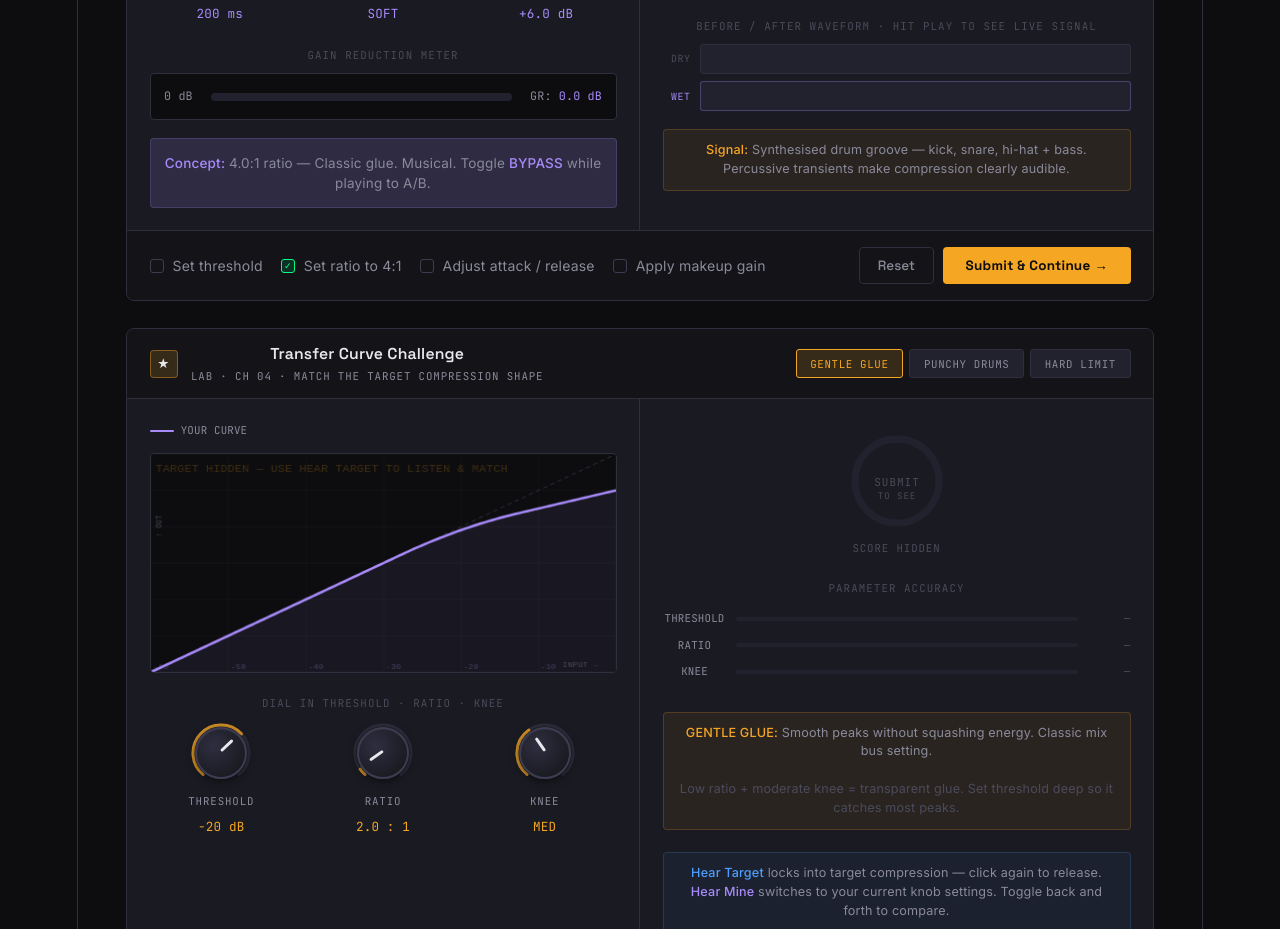
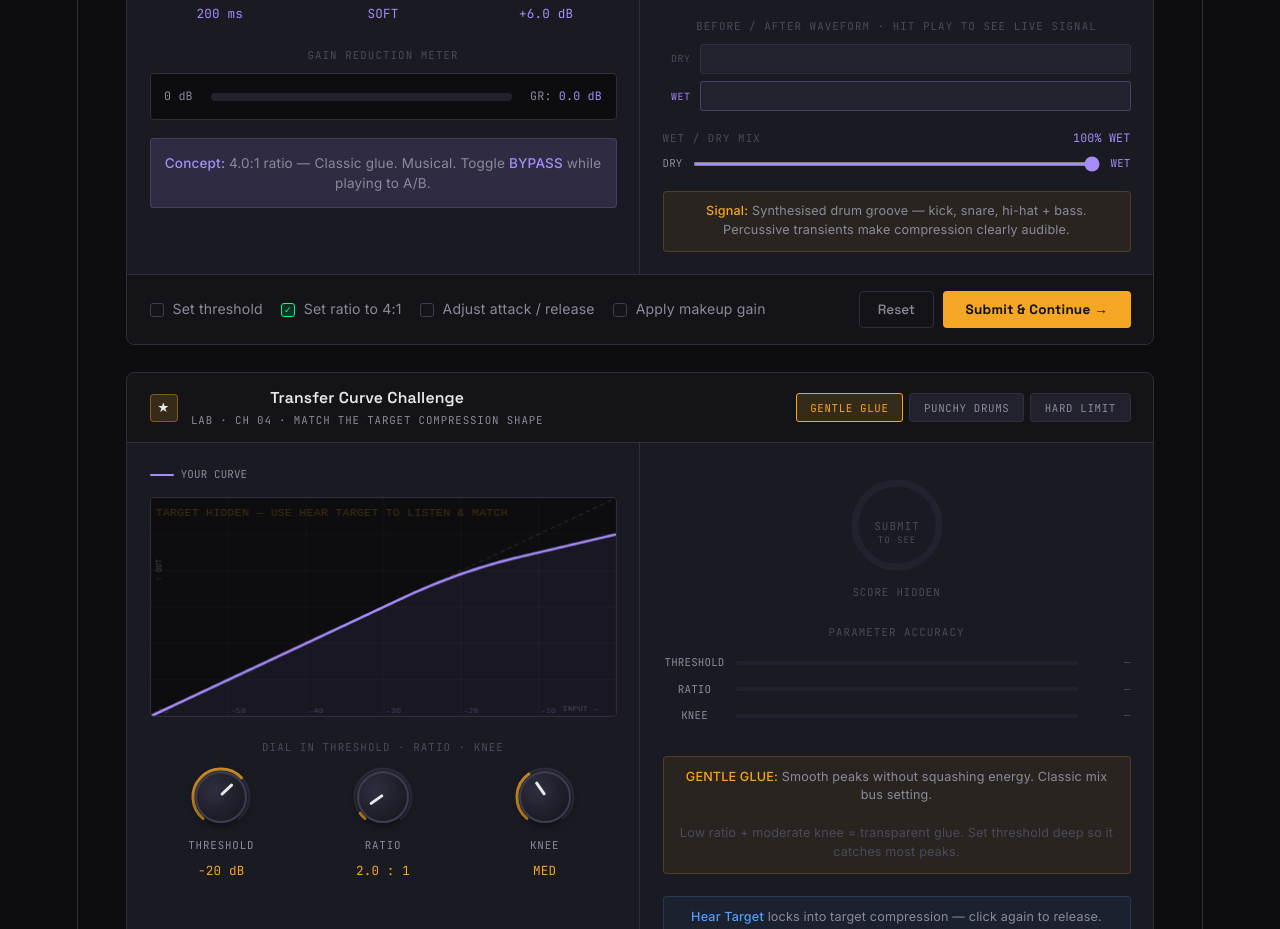
Before and after one commit to Madhumitha1711/AudioWorkstation, a React (Vite) app in the folder AudioWorkStation/daw-frontend/: page / in a window 1280 px wide. Shown: the part 2800-3729 px from the top of the page. Built offline with nearby package versions, Linux system fonts and the light colour scheme.

Commit message:
Add wet/dry mix

```diff
--- a/AudioWorkStation/daw-frontend/src/chapters/Chapter4.tsx
+++ b/AudioWorkStation/daw-frontend/src/chapters/Chapter4.tsx
@@ -439,6 +439,7 @@ export default function Chapter4() {
   const [sidechain, setSidechain] = useState(false);
   const [lookahead, setLookahead] = useState(false);
   const [gainReduction, setGR]    = useState(0);
+  const [wetDry,        setWetDry] = useState(1);   // 0 = dry, 1 = wet
   const [tasks, setTasks]         = useState([false, false, false, false]);
 
   // Challenge state
@@ -465,6 +466,9 @@ export default function Chapter4() {
   const dryAnalRef          = useRef<AnalyserNode | null>(null);
   const wetAnalRef          = useRef<AnalyserNode | null>(null);
   const mixRef              = useRef<GainNode | null>(null);
+  const dryBlendRef         = useRef<GainNode | null>(null);        // wet/dry: dry leg
+  const wetBlendRef         = useRef<GainNode | null>(null);        // wet/dry: wet leg
+  const outputRef           = useRef<GainNode | null>(null);        // final sum before destination
   const sidechainGainRef    = useRef<GainNode | null>(null);       // sidechain duck node
   const lookaheadDelayRef   = useRef<DelayNode | null>(null);       // lookahead delay node
   const sidechainEnabledRef = useRef(false);                        // live ref, no re-render needed
@@ -531,6 +535,14 @@ export default function Chapter4() {
     ]);
   }, [params]);
 
+  // ── Wet/dry blend sync ────────────────────────────────────────────────────
+  useEffect(() => {
+    if (!ctxRef.current) return;
+    const t = ctxRef.current.currentTime;
+    dryBlendRef.current?.gain.setTargetAtTime(1 - wetDry, t, 0.01);
+    wetBlendRef.current?.gain.setTargetAtTime(wetDry,     t, 0.01);
+  }, [wetDry]);
+
   // ── Sidechain ref sync (no re-render, read from scheduler) ───────────────
   useEffect(() => { sidechainEnabledRef.current = sidechain; }, [sidechain]);
 
@@ -581,8 +593,8 @@ export default function Chapter4() {
   const startAudio = useCallback(() => {
     const ctx = new AudioContext(); ctxRef.current = ctx;
 
-    // mix → sidechainGain → dryAnal (tap)
-    //                     → lookaheadDelay → comp → makeup → wetAnal → destination
+    // mix → scGain → dryAnal (viz tap) → dryBlend ─┐
+    //             → delay → comp → makeup → wetAnal → wetBlend → output → destination
     const mix = ctx.createGain(); mix.gain.value = 0.85; mixRef.current = mix;
     const scGain = ctx.createGain(); scGain.gain.value = 1; sidechainGainRef.current = scGain;
     const dryAnal = ctx.createAnalyser(); dryAnal.fftSize = 1024; dryAnal.smoothingTimeConstant = 0.4; dryAnalRef.current = dryAnal;
@@ -594,11 +606,19 @@ export default function Chapter4() {
     const makeup = ctx.createGain(); makeup.gain.value = 10 ** (params.makeup / 20); makeupRef.current = makeup;
     const wetAnal = ctx.createAnalyser(); wetAnal.fftSize = 1024; wetAnal.smoothingTimeConstant = 0.4; wetAnalRef.current = wetAnal;
 
+    // Wet/dry blend nodes
+    const dryBlend = ctx.createGain(); dryBlend.gain.value = 1 - wetDry; dryBlendRef.current = dryBlend;
+    const wetBlend = ctx.createGain(); wetBlend.gain.value = wetDry;     wetBlendRef.current = wetBlend;
+    const output   = ctx.createGain(); output.gain.value   = 1;          outputRef.current   = output;
+
     mix.connect(scGain);
     scGain.connect(dryAnal);        // tap for dry waveform visualisation
-    scGain.connect(delay);
+    scGain.connect(dryBlend);       // dry leg (skips compressor)
+    scGain.connect(delay);          // wet leg
     delay.connect(comp);
-    comp.connect(makeup); makeup.connect(wetAnal); wetAnal.connect(ctx.destination);
+    comp.connect(makeup); makeup.connect(wetAnal); wetAnal.connect(wetBlend);
+    dryBlend.connect(output); wetBlend.connect(output);
+    output.connect(ctx.destination);
 
     nextNoteRef.current = ctx.currentTime + 0.05; currentStepRef.current = 0;
     runScheduler(); animRef.current = requestAnimationFrame(animate);
@@ -662,6 +682,7 @@ export default function Chapter4() {
     ctxRef.current = null; compRef.current = null; makeupRef.current = null;
     dryAnalRef.current = null; wetAnalRef.current = null; mixRef.current = null;
     sidechainGainRef.current = null; lookaheadDelayRef.current = null;
+    dryBlendRef.current = null; wetBlendRef.current = null; outputRef.current = null;
     setGR(0); setIsPlaying(false); setHearingMode('none');
     [dryRef, wetRef].forEach(r => {
       if (!r.current) return;
@@ -828,6 +849,32 @@ export default function Chapter4() {
             <div className="compare-row">
               <div className="compare-lbl" style={{ color: 'var(--purple)' }}>WET</div>
               <div className="mini-wave" style={{ borderColor: 'rgba(167,139,250,0.3)' }}><canvas ref={wetRef} width={300} height={30} style={{ width: '100%', height: '100%', display: 'block' }} /></div>
+            </div>
+          </div>
+
+          {/* Wet / Dry mix slider */}
+          <div style={{ marginTop: '1rem', display: 'flex', flexDirection: 'column', gap: '0.4rem' }}>
+            <div style={{ display: 'flex', justifyContent: 'space-between', alignItems: 'center' }}>
+              <div className="canvas-label" style={{ margin: 0 }}>WET / DRY MIX</div>
+              <div style={{ fontFamily: 'var(--mono)', fontSize: '0.65rem', color: 'var(--purple)' }}>
+                {wetDry === 1 ? '100% WET' : wetDry === 0 ? '100% DRY' : `${Math.round(wetDry * 100)}% WET · ${Math.round((1 - wetDry) * 100)}% DRY`}
+              </div>
+            </div>
+            <div style={{ display: 'flex', alignItems: 'center', gap: '0.6rem' }}>
+              <span style={{ fontFamily: 'var(--mono)', fontSize: '0.6rem', color: 'var(--text-dim)', whiteSpace: 'nowrap' }}>DRY</span>
+              <input
+                type="range"
+                min={0} max={1} step={0.01}
+                value={wetDry}
+                onChange={e => setWetDry(parseFloat(e.target.value))}
+                style={{
+                  flex: 1,
+                  accentColor: 'var(--purple)',
+                  cursor: 'pointer',
+                  height: 4,
+                }}
+              />
+              <span style={{ fontFamily: 'var(--mono)', fontSize: '0.6rem', color: 'var(--purple)', whiteSpace: 'nowrap' }}>WET</span>
             </div>
           </div>
           <div style={{ marginTop: '1rem' }}>
```
